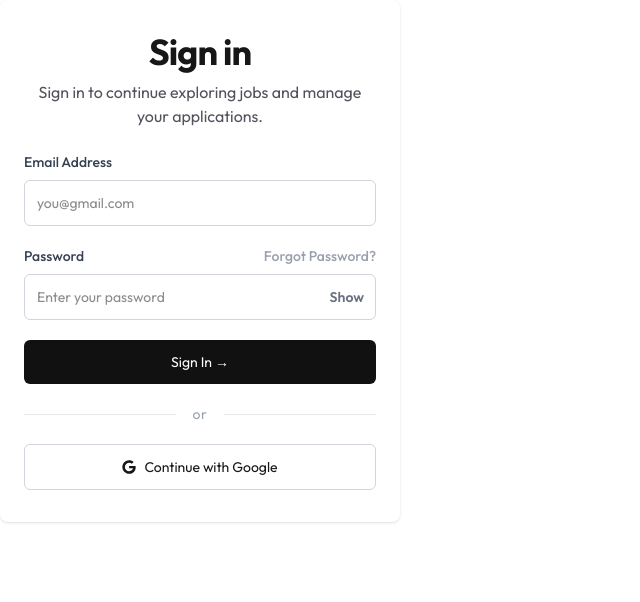
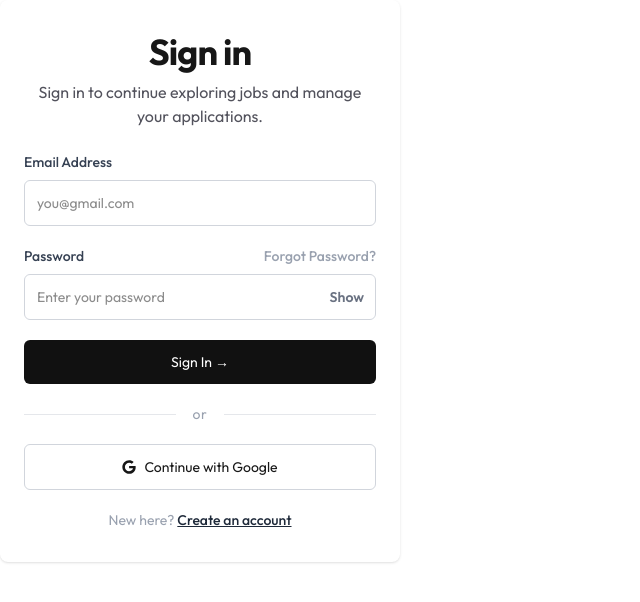
Before and after one commit to vaibhav-khanapure/job-employer-frontend, a Next.js app: page / in a window 1280 px wide. Shown: the top 602 px of the page, without its empty margins (0-640 px from the left). Built offline with nearby package versions, Linux system fonts and the light colour scheme.

Commit message:
feat: update design for logn form

```diff
--- a/src/components/pages/index/components/auth/Auth.tsx
+++ b/src/components/pages/index/components/auth/Auth.tsx
@@ -17,7 +17,7 @@ const Auth = () => {
                 <p className="text-zinc-600">{formTitle?.subtitle}</p>
             </div>
 
-            {formType === 'login' && <Login />}
+            {formType === 'login' && <Login handleChangeForm={(type: AuthFormType) => setFormType(type)} />}
         </div>
     );
 };
--- a/src/components/pages/index/components/auth/components/GoogleSignInButton.tsx
+++ b/src/components/pages/index/components/auth/components/GoogleSignInButton.tsx
@@ -2,7 +2,7 @@ import { FaGoogle } from 'react-icons/fa';
 
 const GoogleSignInButton = () => {
     return (
-        <div className="flex items-center justify-center p-3 gap-2 cursor-pointer text-sm rounded-md transition duration-200 border border-gray-300 hover:bg-primary hover:border-black hover:text-white">
+        <div className="flex items-center justify-center p-3 gap-2 cursor-pointer text-sm rounded-md transition duration-200 border border-gray-300 hover:shadow-md">
             <FaGoogle />
             <span>Continue with Google</span>
         </div>
--- a/src/components/pages/index/components/auth/forms/Login.tsx
+++ b/src/components/pages/index/components/auth/forms/Login.tsx
@@ -1,7 +1,12 @@
 import { useState } from "react";
 import GoogleSignInButton from "../components/GoogleSignInButton";
+import type { AuthFormType } from "../../../types/auth.types";
 
-const Login = () => {
+interface Props {
+    handleChangeForm: (type: AuthFormType) => void;
+};
+
+const Login = ({ handleChangeForm }: Props) => {
     const [showPassword, setShowPassword] = useState(false);
 
     return (
@@ -22,7 +27,10 @@ const Login = () => {
             <div className="flex flex-col gap-2">
                 <div className="flex items-center justify-between">
                     <label htmlFor="password" className="label">Password</label>
-                    <span className="label cursor-pointer text-gray-400 hover:text-primary hover:underline">
+                    <span
+                        className="label cursor-pointer text-gray-400 hover:text-primary hover:underline"
+                        onClick={() => handleChangeForm("forgot")}
+                    >
                         Forgot Password?
                     </span>
                 </div>
@@ -62,6 +70,16 @@ const Login = () => {
 
             <GoogleSignInButton />
 
+            <p className="text-sm text-center text-gray-400">
+                New here?{' '}
+                <span
+                    onClick={() => handleChangeForm('register')}
+                    className="label cursor-pointer underline text-gray-800 hover:text-primary"
+                >
+                    Create an account
+                </span>
+            </p>
+
         </form>
     );
 };
```
